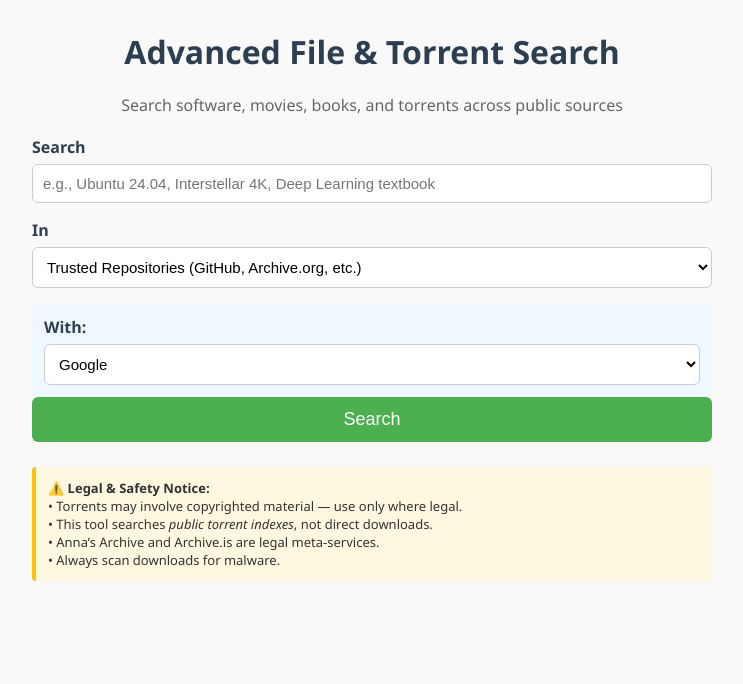
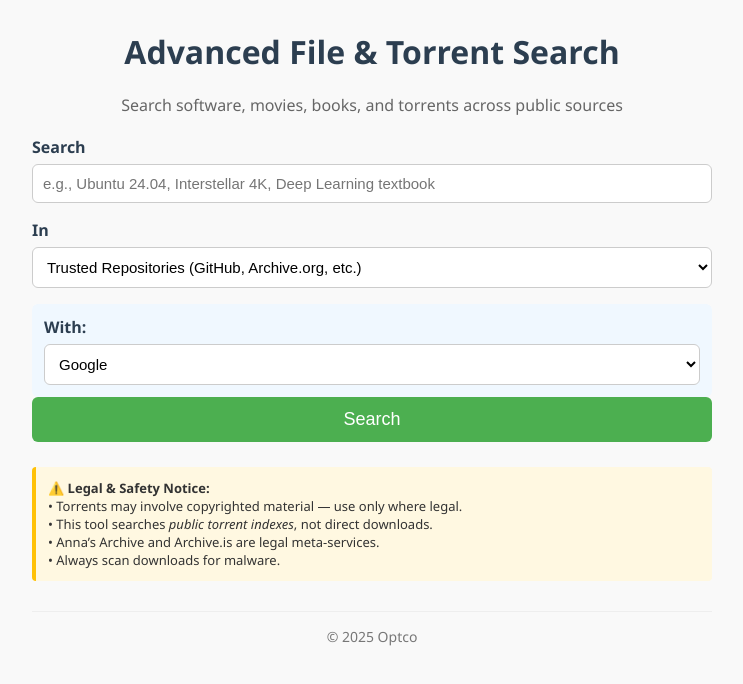
Before and after one commit to optco/search, a plain HTML site: page index.html in a window 1280 px wide. Shown: the whole page, without its empty margins (268-1011 px from the left). Drawn offline with Linux system fonts and the light colour scheme.

Commit message:
Update index.html

```diff
--- a/index.html
+++ b/index.html
@@ -238,6 +238,10 @@
       if (url) window.open(url, '_blank');
     });
   </script>
+
+  <footer style="text-align: center; margin-top: 30px; padding: 15px; color: #777; font-size: 14px; border-top: 1px solid #eee;">
+  &copy; 2025 Optco
+</footer>
 </body>
 
 </html>
```
